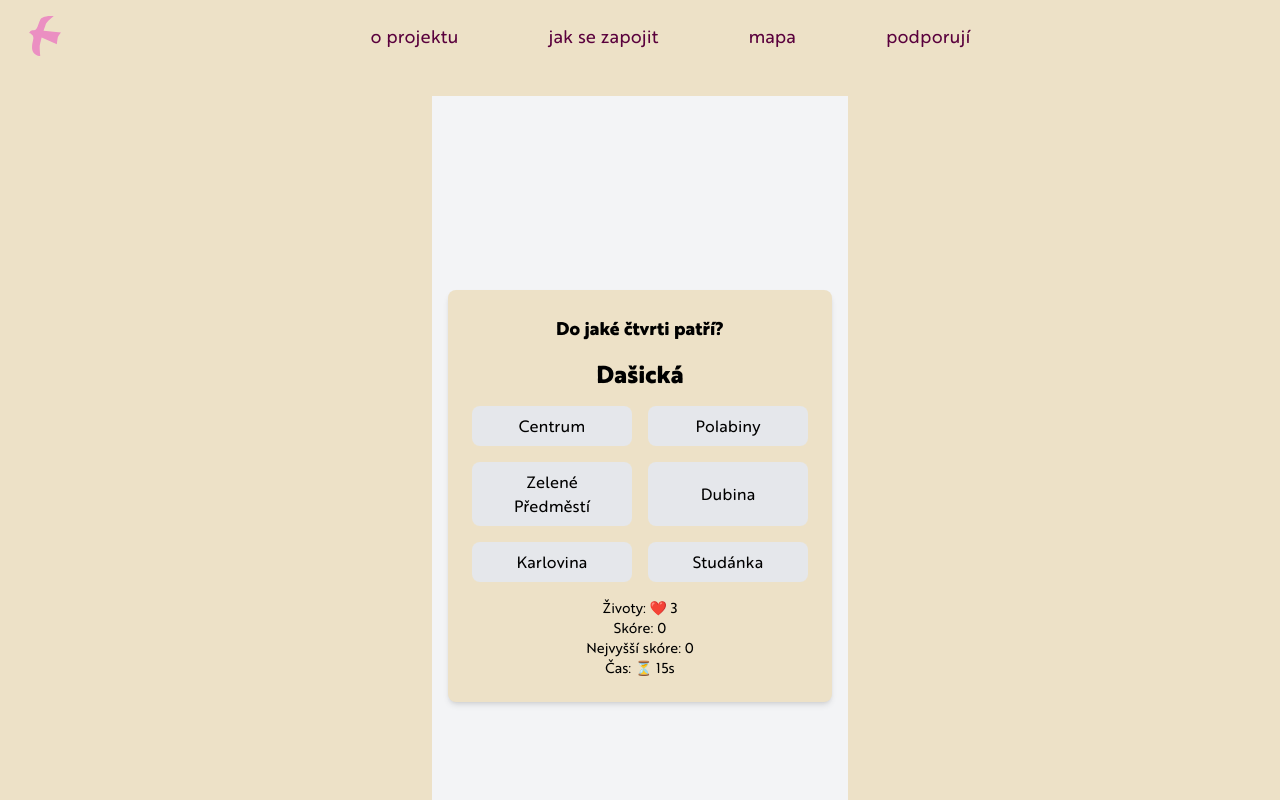
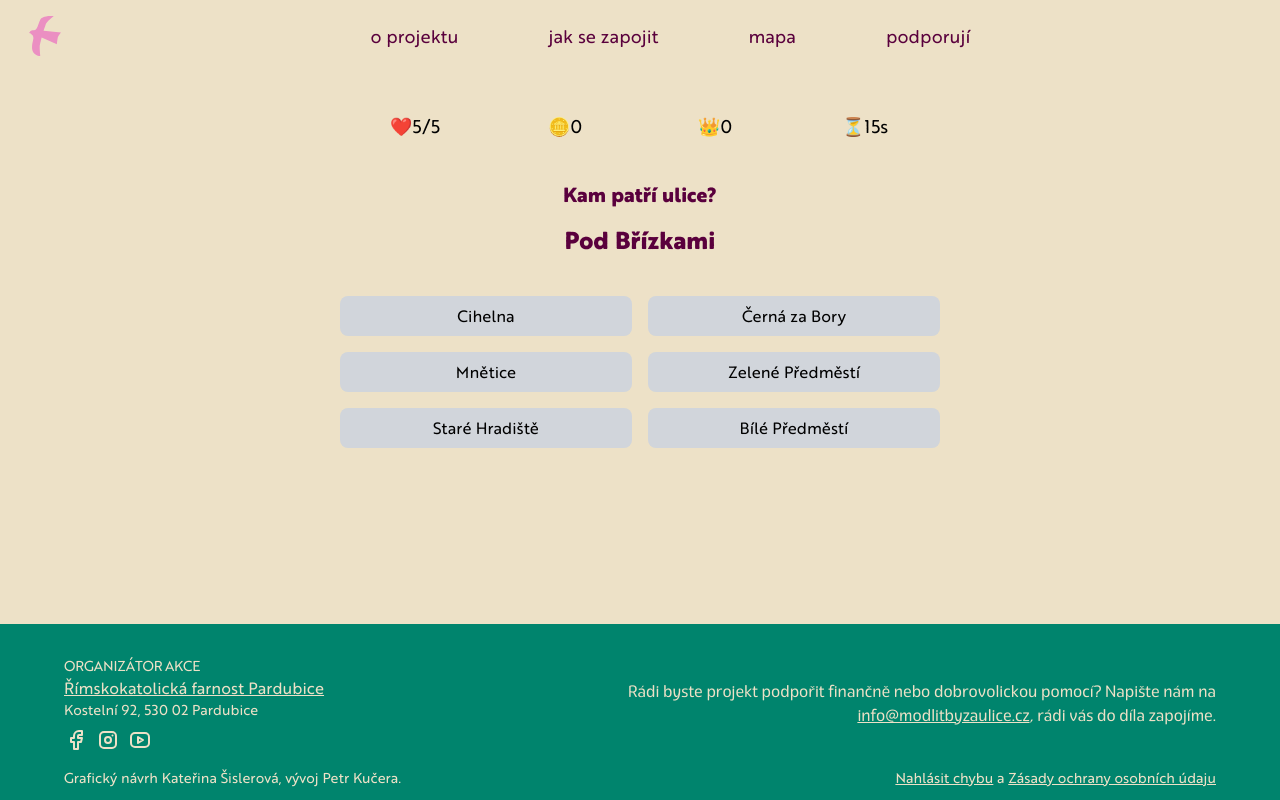
Before and after one commit to petrkucerak/modlitbyzaulice, a Next.js app: page /hra in a window 1280 px wide. Shown: the top 800 px of the page. Built offline with nearby package versions, Linux system fonts and the light colour scheme.

Commit message:
Create simple game

```diff
--- a/components/game/game.js
+++ b/components/game/game.js
@@ -1,41 +1,29 @@
 "use client";
 
 import { useState, useEffect } from "react";
-
-const streets = [
-  { name: "Jungmannova", district: "Polabiny" },
-  { name: "Bělehradská", district: "Zelené Předměstí" },
-  { name: "Dašická", district: "Studánka" },
-  { name: "Štefánikova", district: "Karlovina" },
-  { name: "Husova", district: "Centrum" },
-  { name: "Javorová", district: "Dubina" },
-];
-
-const districts = [
-  "Polabiny",
-  "Zelené Předměstí",
-  "Studánka",
-  "Karlovina",
-  "Centrum",
-  "Dubina",
-];
+import { streets } from "@/data/streets_with_coordinates";
 
 function shuffleArray(array) {
   return array.sort(() => Math.random() - 0.5);
 }
 
+const startLives = 5;
+
 export default function StreetQuiz() {
   const [score, setScore] = useState(0);
   const [highScore, setHighScore] = useState(0);
-  const [lives, setLives] = useState(3);
+  const [lives, setLives] = useState(startLives);
   const [timeLeft, setTimeLeft] = useState(20);
   const [currentStreet, setCurrentStreet] = useState(null);
   const [gameOver, setGameOver] = useState(false);
   const [shuffledDistricts, setShuffledDistricts] = useState([]);
+  const [selectedDistrict, setSelectedDistrict] = useState(null);
 
   useEffect(() => {
+    if (typeof window !== "undefined") {
       const savedHighScore = localStorage.getItem("highScore");
       if (savedHighScore) setHighScore(parseInt(savedHighScore));
+    }
     nextQuestion();
   }, []);
 
@@ -54,20 +42,52 @@ export default function StreetQuiz() {
     }
   }, [gameOver]);
 
+  function getDistricts(count, not_used) {
+    const districts = new Set();
+    streets.forEach((street) => {
+      if (street.district_name && street.district_name !== not_used) {
+        districts.add(street.district_name);
+      }
+    });
+    const districtArray = Array.from(districts);
+    let tmp = shuffleArray(districtArray).slice(0, count);
+    tmp.push(not_used);
+    return shuffleArray(tmp);
+  }
+
   function nextQuestion() {
     setTimeLeft(20);
-    const newStreet = streets[Math.floor(Math.random() * streets.length)];
+    setSelectedDistrict(null);
+    let newStreet;
+    do {
+      newStreet = streets[Math.floor(Math.random() * streets.length)];
+    } while (
+      newStreet.district_name === undefined ||
+      newStreet.district_name === ""
+    );
+
     setCurrentStreet(newStreet);
-    setShuffledDistricts(shuffleArray([...districts]));
+    console.log(newStreet.street_name, newStreet.district_name);
+    setShuffledDistricts(getDistricts(5, newStreet.district_name));
   }
 
   function handleAnswer(selectedDistrict) {
-    if (selectedDistrict === currentStreet.district) {
-      setScore((prev) => prev + 1);
+    setSelectedDistrict(selectedDistrict);
+    setTimeout(() => {
+      if (selectedDistrict === currentStreet.district_name) {
+        setScore((prev) => {
+          const newScore = prev + 1;
+          if (typeof window !== "undefined" && newScore > highScore) {
+            setHighScore(newScore);
+            localStorage.setItem("highScore", newScore);
+          }
+          return newScore;
+        });
       } else {
         handleWrongAnswer();
       }
       nextQuestion();
+    }, 1000);
   }
 
   function handleWrongAnswer() {
@@ -82,10 +102,6 @@ export default function StreetQuiz() {
 
   function endGame() {
     setGameOver(true);
-    if (score > highScore) {
-      setHighScore(score);
-      localStorage.setItem("highScore", score);
-    }
   }
 
   function restartGame() {
@@ -96,12 +112,12 @@ export default function StreetQuiz() {
   }
 
   return (
-    <div className="flex flex-col items-center justify-center min-h-screen bg-gray-100 p-4">
+    <div className="flex flex-col items-center justify-between mb-12 min-h-[60vh] w-[90vw] max-w-[500px]  xl:max-w-[600px] 2xl:max-w-[700px]">
       {gameOver ? (
-        <div className="text-center">
-          <h1 className="text-2xl font-bold">Game Over!</h1>
-          <p className="text-lg">Tvé skóre: {score}</p>
-          <p className="text-lg">Nejvyšší skóre: {highScore}</p>
+        <div className="text-center text-wine">
+          <h1 className="text-2xl font-bold">Konec hry!</h1>
+          <p className="text-lg mt-6">🪙 Tvé skóre: {score}</p>
+          <p className="text-lg">👑 Nejvyšší skóre: {highScore}</p>
           <button
             onClick={restartGame}
             className="mt-4 px-6 py-2 bg-blue-500 text-white rounded-lg"
@@ -110,27 +126,37 @@ export default function StreetQuiz() {
           </button>
         </div>
       ) : (
-        <div className="w-full max-w-sm bg-white p-6 rounded-lg shadow-md text-center">
-          <h2 className="text-lg font-bold">Do jaké čtvrti patří?</h2>
-          <h1 className="text-2xl font-bold text-blue-600 my-4">
-            {currentStreet?.name}
+        <div className="w-full text-center flex flex-col items-center justify-between">
+          <div className="my-4 w-full text-lg flex flex-row justify-around">
+            <span className="w-16">
+              ❤️{lives}/{startLives}
+            </span>
+            <span className="w-16">🪙{score}</span>
+            <span className="w-16">👑{highScore}</span>
+            <span className="w-16">⏳{timeLeft}s</span>
+          </div>
+          <h2 className="text-xl mt-6 font-semibold text-wine">
+            Kam patří ulice?
+          </h2>
+          <h1 className="text-2xl font-semibold text-wine my-4">
+            {currentStreet?.street_name}
           </h1>
-          <div className="grid grid-cols-2 gap-4">
+          <div className="grid grid-cols-2 gap-4 w-full mt-6">
             {shuffledDistricts.map((district) => (
               <button
                 key={district}
                 onClick={() => handleAnswer(district)}
-                className="px-4 py-2 bg-gray-200 rounded-lg hover:bg-gray-300"
+                className={`px-4 py-2 rounded-lg ${
+                  selectedDistrict === district
+                    ? district === currentStreet.district_name
+                      ? "hover:bg-green-400"
+                      : "hover:bg-red"
+                    : "bg-gray-300"
+                }`}
               >
                 {district}
               </button>
             ))}
-          </div>
-          <div className="mt-4 text-sm">
-            <p>Životy: ❤️ {lives}</p>
-            <p>Skóre: {score}</p>
-            <p>Nejvyšší skóre: {highScore}</p>
-            <p>Čas: ⏳ {timeLeft}s</p>
           </div>
         </div>
       )}
```
Lines whose indentation alone changed are shown as unchanged.
